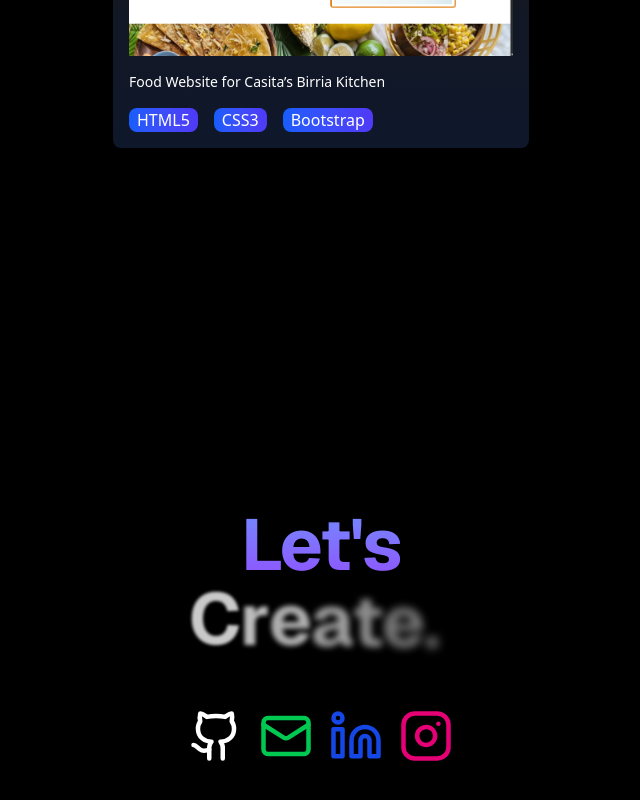
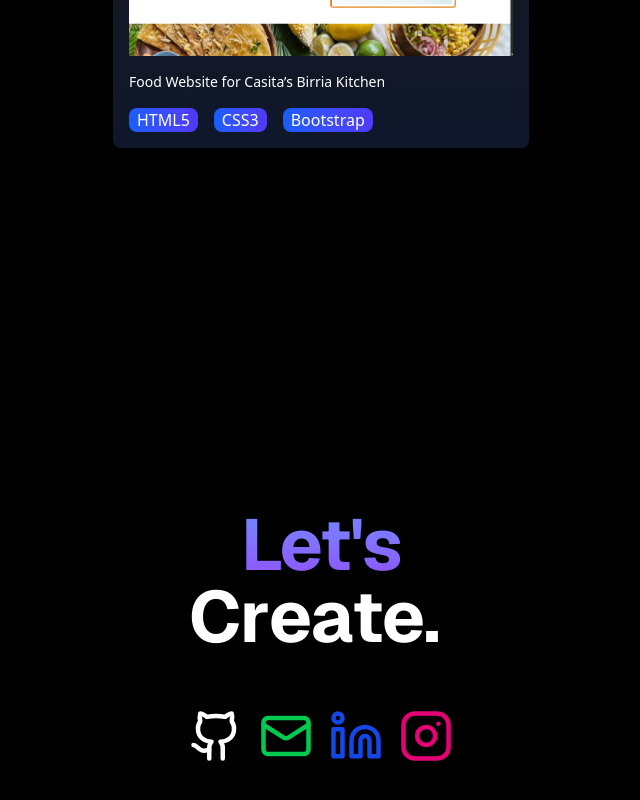
Before and after one commit to nashmglq/nshmglq, a Next.js app: page / in a window 1280 px wide. Shown: the part 3861-4661 px from the top of the page, without its empty margins (319-959 px from the left). Built offline with nearby package versions, Linux system fonts and the light colour scheme.

Commit message:
chore: animation speed

```diff
--- a/app/page.tsx
+++ b/app/page.tsx
@@ -266,7 +266,7 @@ function NashPortfolio() {
               Let's <br />
               <FlipWords
                 words={["Connect.", "Collaborate.", "Create.", "Build.", "Innovate."]}
-                duration={3000}
+                duration={2400}
                 className="text-2xl md:text-4xl lg:text-7xl text-white font-bold"
               />
 
```
